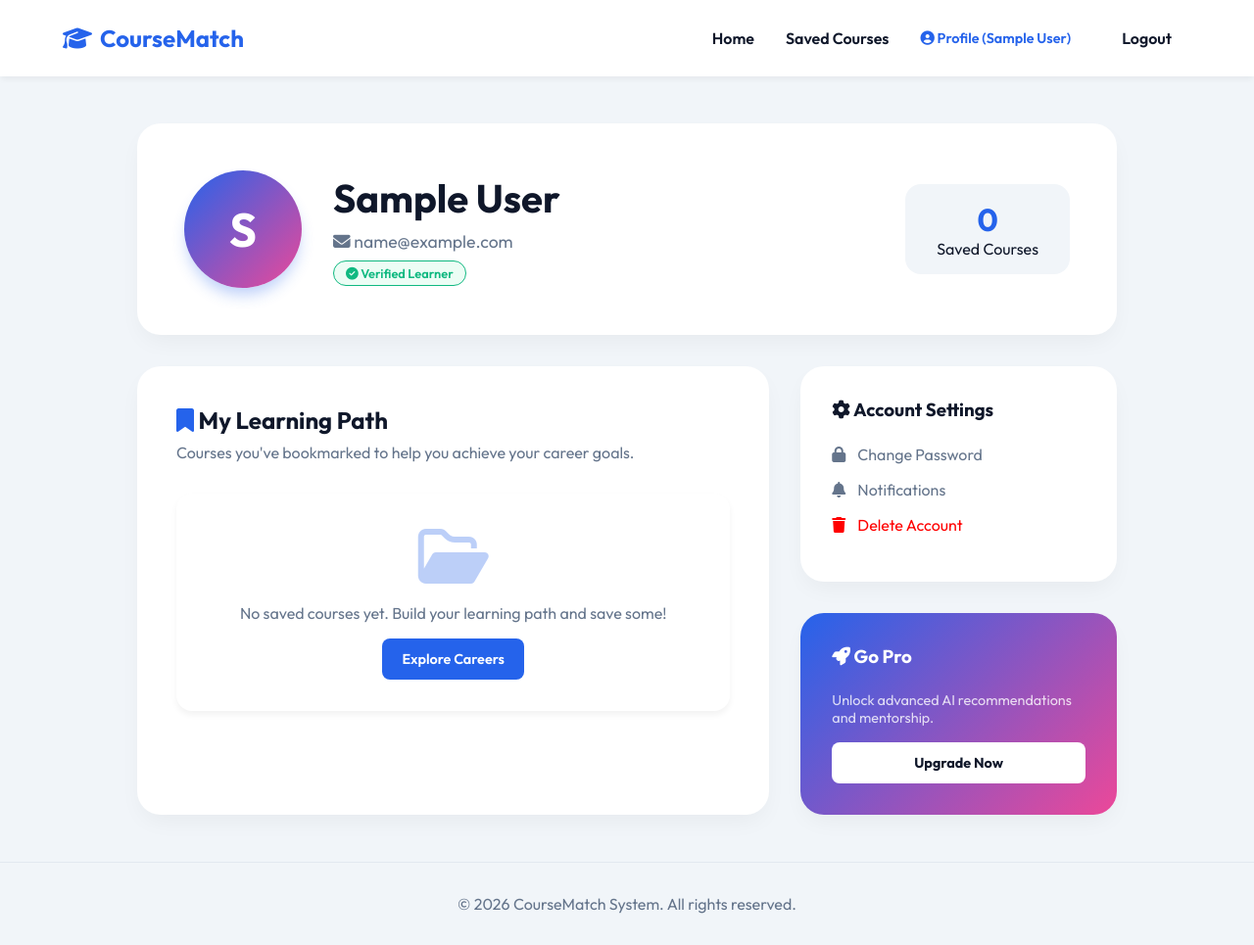
After one commit to Adi1-jadhav/Course-Recommender-System, a Flask app: page /profile in a window 1280 px wide. The commit adds this page. Shown: the whole page at 98% size. Run offline with Flask 3, Linux system fonts and the light colour scheme; the visitor is signed in with stand-in values (Sample User, id 1).

Commit message:
Require login on app open, add beautiful professional Profile page

```diff
--- a/app.py
+++ b/app.py
@@ -36,6 +36,7 @@ def load_user(user_id):
     return None
 
 @app.route('/')
+@login_required
 def index():
     # Attempt to seed DB if MONGO_URI is present but DB empty
     # In a real app this is usually a separate CI/CD task or Admin only
@@ -44,6 +45,11 @@ def index():
     careers = load_all_careers()
     career_list = list(careers.keys())
     return render_template('index.html', careers=career_list)
+
+@app.route('/profile')
+@login_required
+def profile():
+    return render_template('profile.html', user=current_user)
 
 @app.route('/recommend', methods=['POST'])
 def recommend():
@@ -142,4 +148,4 @@ app = app
 if __name__ == '__main__':
     # Initial setup
     seed_database()
-    app.run(debug=True, port=5000)
+    app.run(host='0.0.0.0', debug=True, port=5000)
--- a/static/css/style.css
+++ b/static/css/style.css
@@ -634,6 +634,162 @@ a {
     color: var(--text-muted);
 }
 
+/* --- Profile Page --- */
+.profile-container {
+    max-width: 1000px;
+    margin: 3rem auto;
+}
+
+.profile-header {
+    background: var(--white);
+    border-radius: 1.5rem;
+    padding: 3rem;
+    display: flex;
+    align-items: center;
+    gap: 2rem;
+    box-shadow: 0 10px 25px -5px rgba(0, 0, 0, 0.05);
+    margin-bottom: 2rem;
+}
+
+.profile-avatar {
+    width: 120px;
+    height: 120px;
+    background: linear-gradient(135deg, var(--primary-color), var(--secondary-color));
+    color: white;
+    font-size: 3rem;
+    font-weight: 700;
+    border-radius: 50%;
+    display: flex;
+    align-items: center;
+    justify-content: center;
+    box-shadow: 0 10px 15px -3px rgba(37, 99, 235, 0.3);
+}
+
+.profile-info h1 {
+    font-size: 2.5rem;
+    margin-bottom: 0.5rem;
+}
+
+.profile-info p {
+    color: var(--text-muted);
+    font-size: 1.1rem;
+}
+
+.profile-stats {
+    margin-left: auto;
+    display: flex;
+    gap: 1.5rem;
+}
+
+.stat-box {
+    background: var(--bg-color);
+    padding: 1rem 2rem;
+    border-radius: 1rem;
+    text-align: center;
+}
+
+.stat-box h3 {
+    font-size: 2rem;
+    color: var(--primary-color);
+}
+
+.profile-sections {
+    display: grid;
+    grid-template-columns: 2fr 1fr;
+    gap: 2rem;
+}
+
+.profile-courses {
+    background: var(--white);
+    padding: 2.5rem;
+    border-radius: 1.5rem;
+    box-shadow: 0 10px 25px -5px rgba(0, 0, 0, 0.05);
+}
+
+.section-desc {
+    color: var(--text-muted);
+    margin: 0.5rem 0 2rem;
+}
+
+.courses-grid {
+    display: grid;
+    grid-template-columns: repeat(2, 1fr);
+    gap: 1.5rem;
+}
+
+.profile-course-card {
+    border: 1px solid var(--border-color);
+    border-radius: 1rem;
+    overflow: hidden;
+    display: flex;
+    flex-direction: column;
+    transition: transform 0.3s ease;
+}
+
+.profile-course-card:hover {
+    transform: translateY(-5px);
+    box-shadow: 0 10px 15px -3px rgba(0, 0, 0, 0.1);
+}
+
+.card-img-placeholder {
+    height: 120px;
+    background: var(--bg-color);
+    display: flex;
+    align-items: center;
+    justify-content: center;
+    font-size: 2.5rem;
+    color: var(--text-muted);
+}
+
+.pc-content {
+    padding: 1.5rem;
+    flex: 1;
+    display: flex;
+    flex-direction: column;
+}
+
+.pc-content h4 {
+    font-size: 1.1rem;
+    margin: 0.75rem 0;
+    line-height: 1.4;
+}
+
+.sidebar-box {
+    background: var(--white);
+    padding: 2rem;
+    border-radius: 1.5rem;
+    box-shadow: 0 10px 25px -5px rgba(0, 0, 0, 0.05);
+}
+
+.sidebar-box h3 {
+    margin-bottom: 1.5rem;
+}
+
+.settings-list {
+    list-style: none;
+}
+
+.settings-list li {
+    margin-bottom: 1rem;
+}
+
+.settings-list a {
+    color: var(--text-muted);
+    font-weight: 500;
+    display: flex;
+    align-items: center;
+    gap: 0.75rem;
+    transition: color 0.3s ease;
+}
+
+.settings-list a:hover {
+    color: var(--primary-color);
+}
+
+.mt-3 {
+    margin-top: 2rem;
+}
+
 /* Footer */
 footer {
     text-align: center;
--- a/templates/base.html
+++ b/templates/base.html
@@ -23,7 +23,8 @@
             <li><a href="#" id="savedCoursesBtn">Saved Courses</a></li>
 
             {% if current_user.is_authenticated %}
-            <li class="user-greeting">Hi, {{ current_user.name }}</li>
+            <li class="user-greeting"><a href="{{ url_for('profile') }}"><i class="fas fa-user-circle"></i> Profile ({{
+                    current_user.name }})</a></li>
             <li><a href="{{ url_for('logout') }}" class="btn-login">Logout</a></li>
             {% else %}
             <li><a href="{{ url_for('login') }}" class="btn-login">Login</a></li>
--- /dev/null
+++ b/templates/profile.html
@@ -0,0 +1,77 @@
+{% extends 'base.html' %}
+{% block title %}My Profile | CourseMatch{% endblock %}
+
+{% block content %}
+<div class="profile-container">
+    <div class="profile-header">
+        <div class="profile-avatar">
+            {{ user.name[0] | upper }}
+        </div>
+        <div class="profile-info">
+            <h1>{{ user.name }}</h1>
+            <p><i class="fas fa-envelope"></i> {{ user.email }}</p>
+            <span class="badge badge-ai-confidence" style="margin-top: 0.5rem;"><i class="fas fa-check-circle"></i>
+                Verified Learner</span>
+        </div>
+        <div class="profile-stats">
+            <div class="stat-box">
+                <h3>{{ user.saved_courses | length }}</h3>
+                <p>Saved Courses</p>
+            </div>
+        </div>
+    </div>
+
+    <div class="profile-sections">
+        <div class="profile-courses">
+            <h2><i class="fas fa-bookmark" style="color: var(--primary-color);"></i> My Learning Path</h2>
+            <p class="section-desc">Courses you've bookmarked to help you achieve your career goals.</p>
+
+            {% if user.saved_courses %}
+            <div class="courses-grid">
+                {% for course in user.saved_courses %}
+                <div class="profile-course-card">
+                    <div class="card-img-placeholder">
+                        <i class="fas fa-laptop-code"></i>
+                    </div>
+                    <div class="pc-content">
+                        <span class="badge badge-provider">{{ course.provider }}</span>
+                        <h4>{{ course.title }}</h4>
+                        <a href="{{ course.url }}" target="_blank" class="btn-primary btn-small w-100"
+                            style="margin-top:auto;">Go to Course <i class="fas fa-external-link-alt"></i></a>
+                    </div>
+                </div>
+                {% endfor %}
+            </div>
+            {% else %}
+            <div class="no-results" style="padding: 2rem;">
+                <i class="far fa-folder-open big-icon" style="opacity:0.3;"></i>
+                <p style="margin-bottom: 1rem;">No saved courses yet. Build your learning path and save some!</p>
+                <a href="{{ url_for('index') }}" class="btn-primary btn-small" style="display:inline-block;">Explore
+                    Careers</a>
+            </div>
+            {% endif %}
+        </div>
+
+        <div class="profile-sidebar">
+            <div class="sidebar-box">
+                <h3><i class="fas fa-cog"></i> Account Settings</h3>
+                <ul class="settings-list">
+                    <li><a href="#"><i class="fas fa-lock"></i> Change Password</a></li>
+                    <li><a href="#"><i class="fas fa-bell"></i> Notifications</a></li>
+                    <li><a href="#" style="color:red;"><i class="fas fa-trash"></i> Delete Account</a></li>
+                </ul>
+            </div>
+
+            <div class="sidebar-box mt-3"
+                style="background: linear-gradient(135deg, var(--primary-color), var(--secondary-color)); color: white;">
+                <h3 style="color: white;"><i class="fas fa-rocket"></i> Go Pro</h3>
+                <p style="color: rgba(255,255,255,0.8); font-size: 0.9rem; margin-bottom: 1rem;">Unlock advanced AI
+                    recommendations and mentorship.</p>
+                <button class="btn-small w-100"
+                    style="background: white; color: var(--text-main); font-weight: bold; border: none; cursor: pointer;">Upgrade
+                    Now</button>
+            </div>
+        </div>
+    </div>
+</div>
+{% endblock %}
```
Also changed, not shown: api/index.py (+7 -1 lines), test_mongo.py (added, +29 -0 lines).
